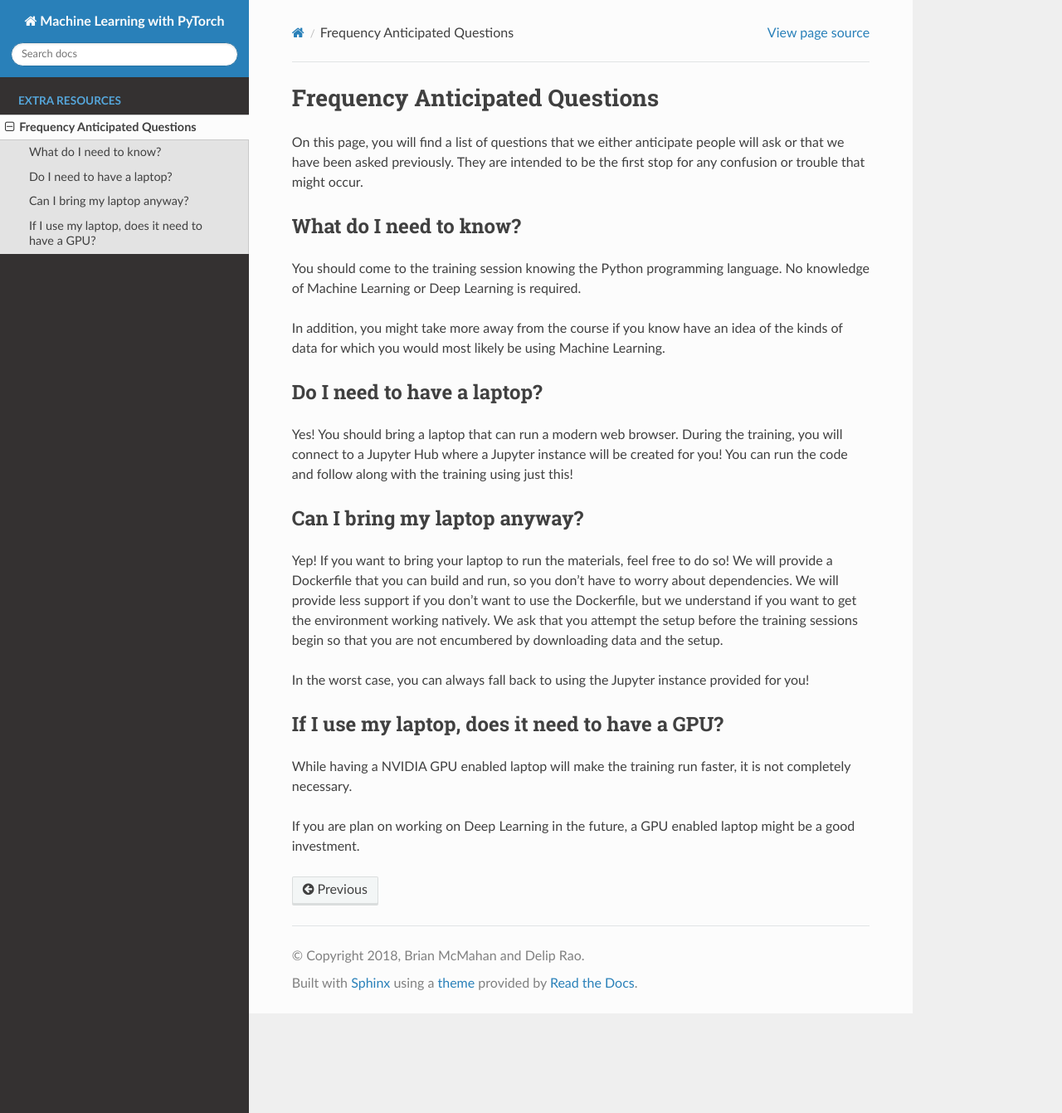
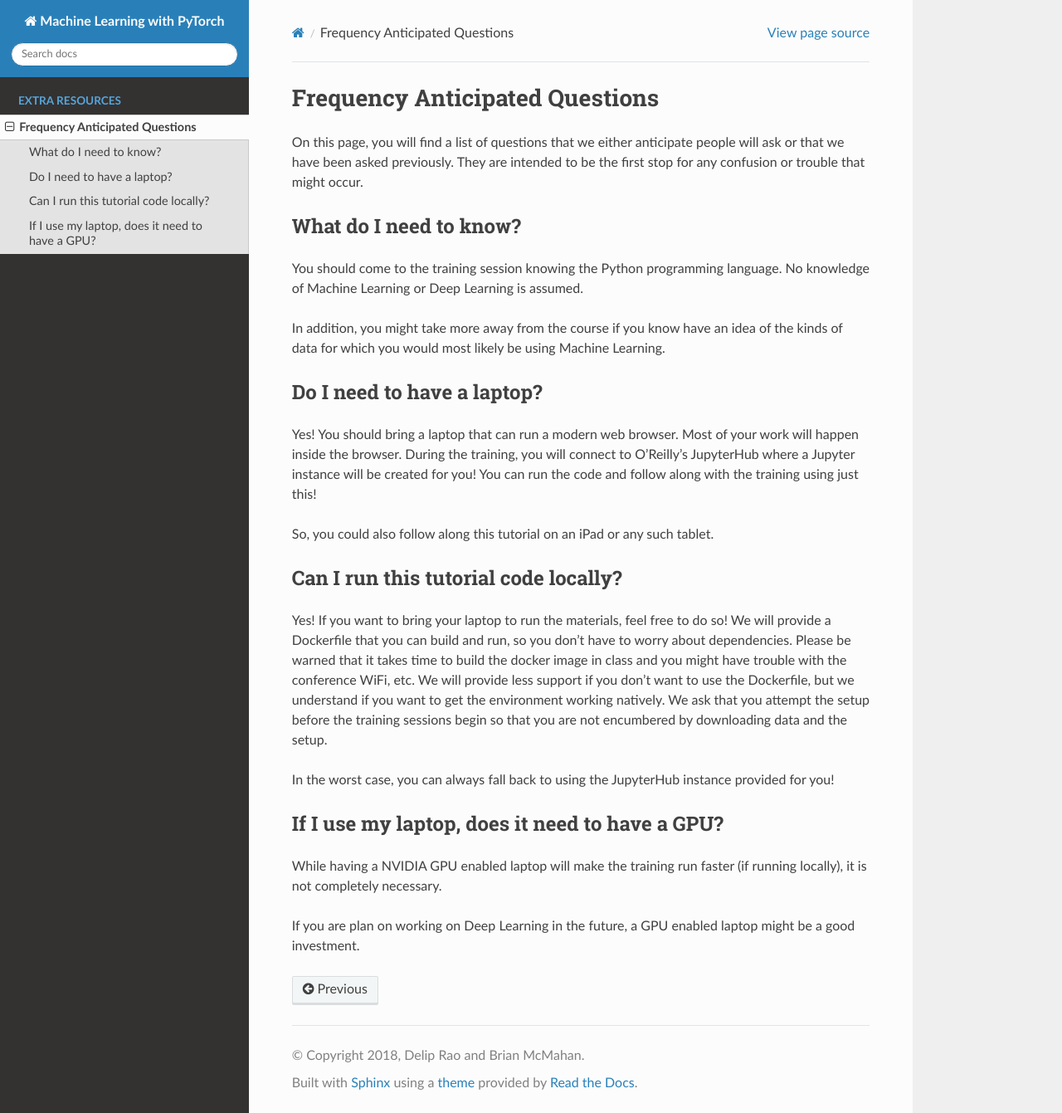
Before and after one commit to joosthub/intro2ml.info, a Sphinx documentation site: the page built from docs/faq.rst, in a window 1280 px wide and 1341 px high. Shown: the whole window at 83% size. Built offline with Sphinx 7.4.7 and the Read the Docs theme 2.0.0, drawn with Linux system fonts in a browser that asks for light colours.

Commit message:
final changes

```diff
--- a/docs/conf.py
+++ b/docs/conf.py
@@ -44,8 +44,8 @@ master_doc = 'index'
 
 # General information about the project.
 project = 'Machine Learning with PyTorch'
-copyright = '2018, Brian McMahan and Delip Rao'
-author = 'Brian McMahan and Delip Rao'
+copyright = '2018, Delip Rao and Brian McMahan'
+author = 'Delip Rao and Brian McMahan'
 
 # The version info for the project you're documenting, acts as replacement for
 # |version| and |release|, also used in various other places throughout the
@@ -125,7 +125,7 @@ latex_elements = {
 #  author, documentclass [howto, manual, or own class]).
 latex_documents = [
     (master_doc, 'pytorch_ml_sj2018.tex', 'pytorch_ml_sj2018 Documentation',
-     'Brian McMahan and Delip Rao', 'manual'),
+     'Delip Rao and Brian McMahan', 'manual'),
 ]
 
 
--- a/docs/faq.rst
+++ b/docs/faq.rst
@@ -10,33 +10,35 @@ What do I need to know?
 ^^^^^^^^^^^^^^^^^^^^^^^
 
 You should come to the training session knowing the Python programming language.
-No knowledge of Machine Learning or Deep Learning is required.
+No knowledge of Machine Learning or Deep Learning is assumed.
 
 In addition, you might take more away from the course if you know have an idea of the kinds of data for which you would most likely be using Machine Learning.
 
 Do I need to have a laptop?
 ^^^^^^^^^^^^^^^^^^^^^^^^^^^
 
-Yes!  You should bring a laptop that can run a modern web browser.
-During the training, you will connect to a Jupyter Hub where a Jupyter instance will be created for you!
+Yes!  You should bring a laptop that can run a modern web browser. Most of your work will happen inside the browser.
+During the training, you will connect to O'Reilly's JupyterHub where a Jupyter instance will be created for you!
 You can run the code and follow along with the training using just this!
 
+So, you could also follow along this tutorial on an iPad or any such tablet.
 
-Can I bring my laptop anyway?
+
+Can I run this tutorial code locally?
 ^^^^^^^^^^^^^^^^^^^^^^^^^^^^^
 
-Yep!  If you want to bring your laptop to run the materials, feel free to do so!
-We will provide a Dockerfile that you can build and run, so you don't have to worry about dependencies.
+Yes!  If you want to bring your laptop to run the materials, feel free to do so!
+We will provide a Dockerfile that you can build and run, so you don't have to worry about dependencies. Please be warned that it takes time to build the docker image in class and you might have trouble with the conference WiFi, etc.
 We will provide less support if you don't want to use the Dockerfile, but we understand
 if you want to get the environment working natively.  We ask that you attempt the setup before the training sessions begin so that you are not encumbered by downloading data and the setup.
 
-In the worst case, you can always fall back to using the Jupyter instance provided for you!
+In the worst case, you can always fall back to using the JupyterHub instance provided for you!
 
 If I use my laptop, does it need to have a GPU?
 ^^^^^^^^^^^^^^^^^^^^^^^^^^^^^^^^^^^^^^^^^^^^^^^
 
 While having a NVIDIA GPU enabled laptop will make the training run
-faster, it is not completely necessary.
+faster (if running locally), it is not completely necessary.
 
 If you are plan on working on Deep Learning in the future, a GPU enabled laptop
 might be a good investment.
--- a/docs/index.rst
+++ b/docs/index.rst
@@ -9,7 +9,7 @@ Machine Learning with PyTroch
    faq
 
 
-Hello! This is a directory of resources for a training tutorial to be
+Welcome! This is a directory of resources for a training tutorial to be
 given at the O'Reilly Strata Conference in San Jose on March 5th and 6th, 2018.
 
 
@@ -19,8 +19,8 @@ General Information
 Prerequisites:
 ^^^^^^^^^^^^^
 
-- A working knowledge of Python and the command line
-- Familiarity with precalc math (multiply matrices, dot products of vectors, etc.) and derivatives of simple functions
+- A working knowledge of Python.
+- Familiarity with precalc math (multiply matrices, dot products of vectors, etc.) and derivatives of simple functions.
 
 Agenda
 ^^^^^^
```
